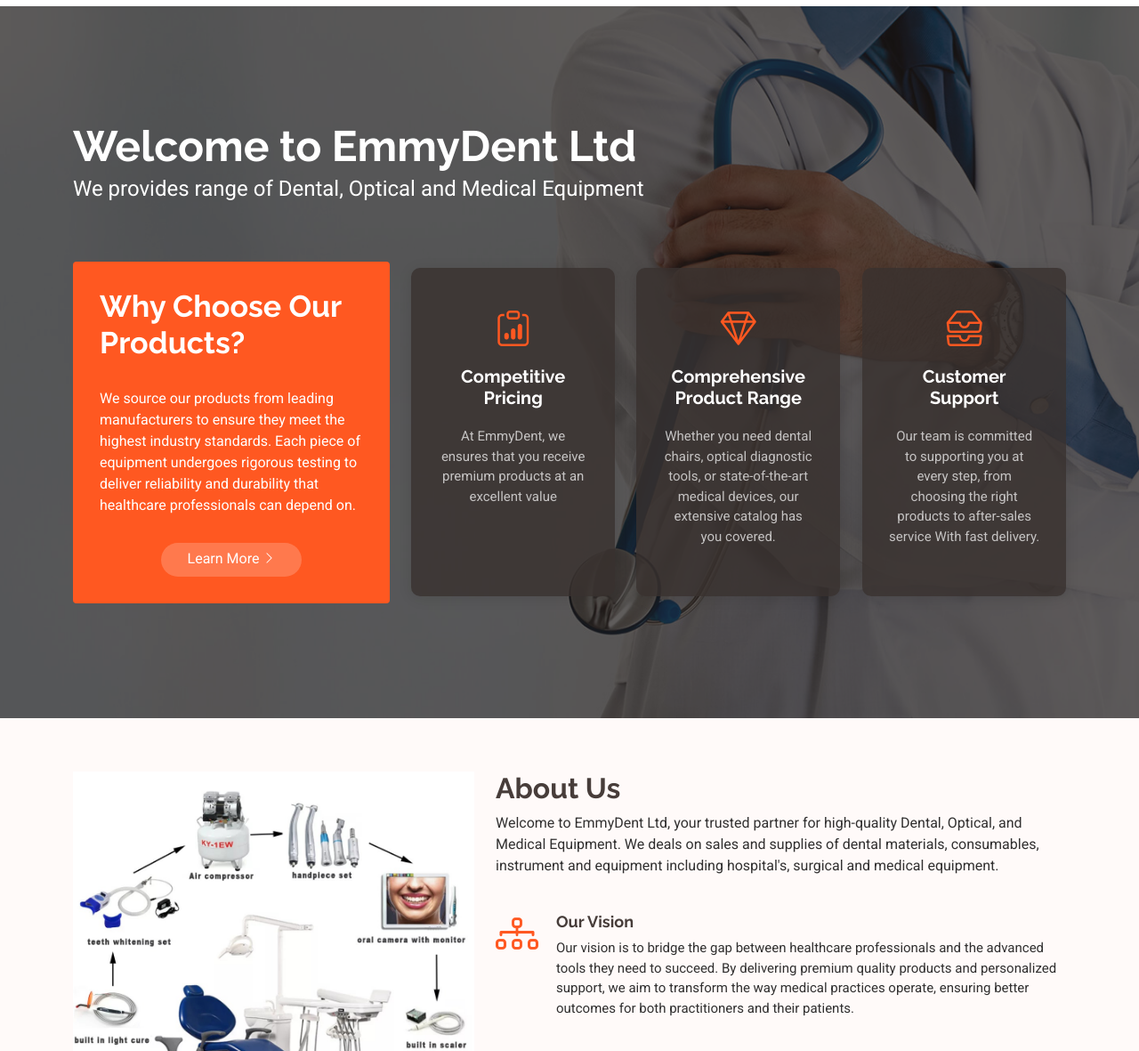
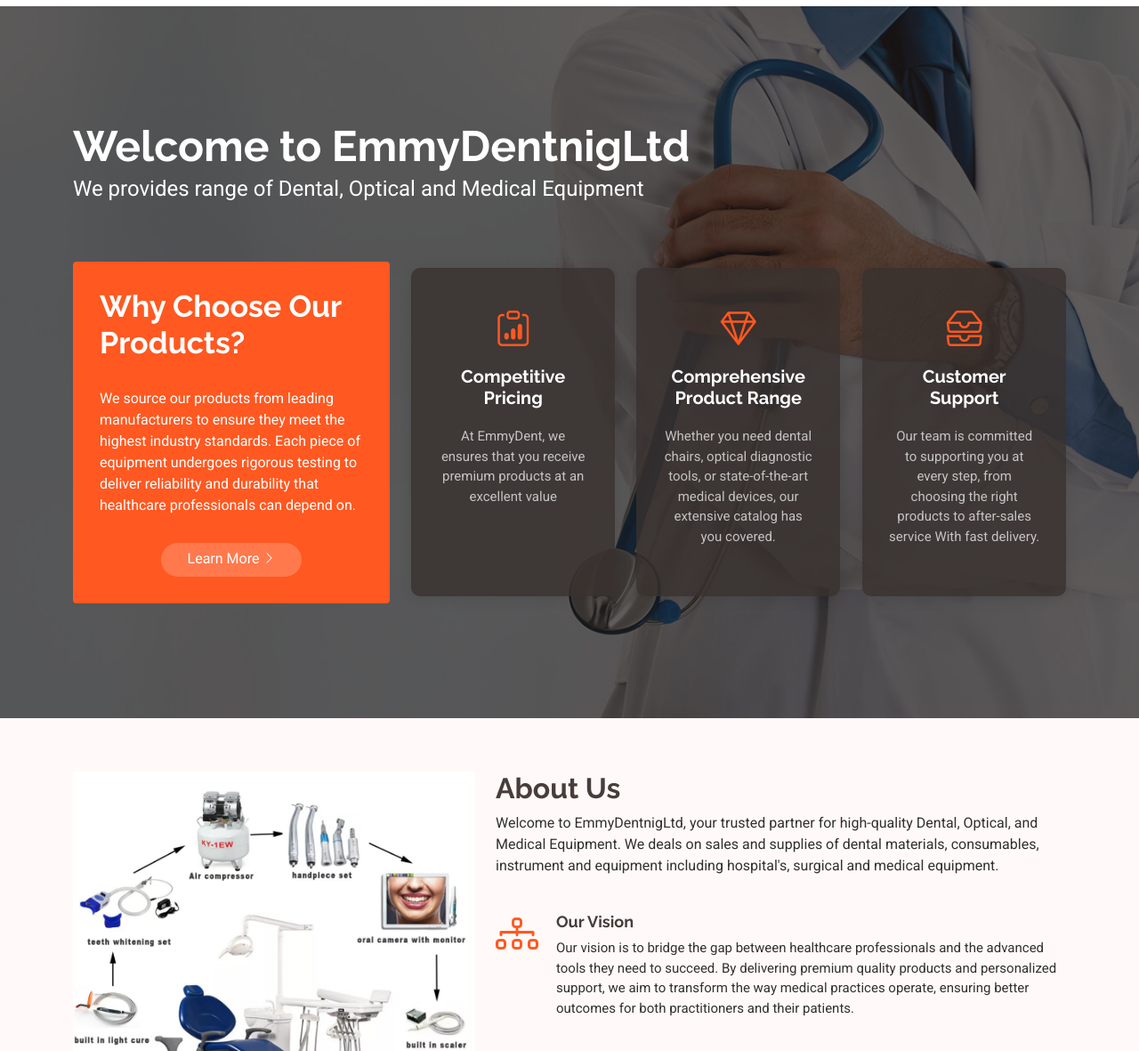
Before and after one commit to brightjonathan/EmmyDent, a plain HTML site: page index.html in a window 1280 px wide. Shown: the part 112-1293 px from the top of the page at 89% size. Drawn offline with Linux system fonts and the light colour scheme.

Commit message:
made little update

```diff
--- a/index.html
+++ b/index.html
@@ -103,7 +103,7 @@
       <div class="container position-relative">
 
         <div class="welcome position-relative" data-aos="fade-down" data-aos-delay="100">
-          <h2>Welcome to EmmyDent Ltd</h2>
+          <h2>Welcome to EmmyDentnigLtd</h2>
           <p> We provides range of Dental, Optical and Medical Equipment</p>
         </div><!-- End Welcome -->
 
@@ -175,7 +175,7 @@
         <div class="col-lg-7 content" data-aos="fade-up" data-aos-delay="100">
           <h3>About Us</h3>
           <p>
-            Welcome to EmmyDent Ltd, your trusted partner for high-quality Dental, Optical, and Medical Equipment. We deals on sales and supplies of dental materials, consumables, instrument and equipment including hospital's, surgical and medical equipment.
+            Welcome to EmmyDentnigLtd, your trusted partner for high-quality Dental, Optical, and Medical Equipment. We deals on sales and supplies of dental materials, consumables, instrument and equipment including hospital's, surgical and medical equipment.
           </p>
           <ul>
             <li>
```
Also changed, not shown: About.html (+1 -1 lines), Product-26.html (+1 -1 lines).
